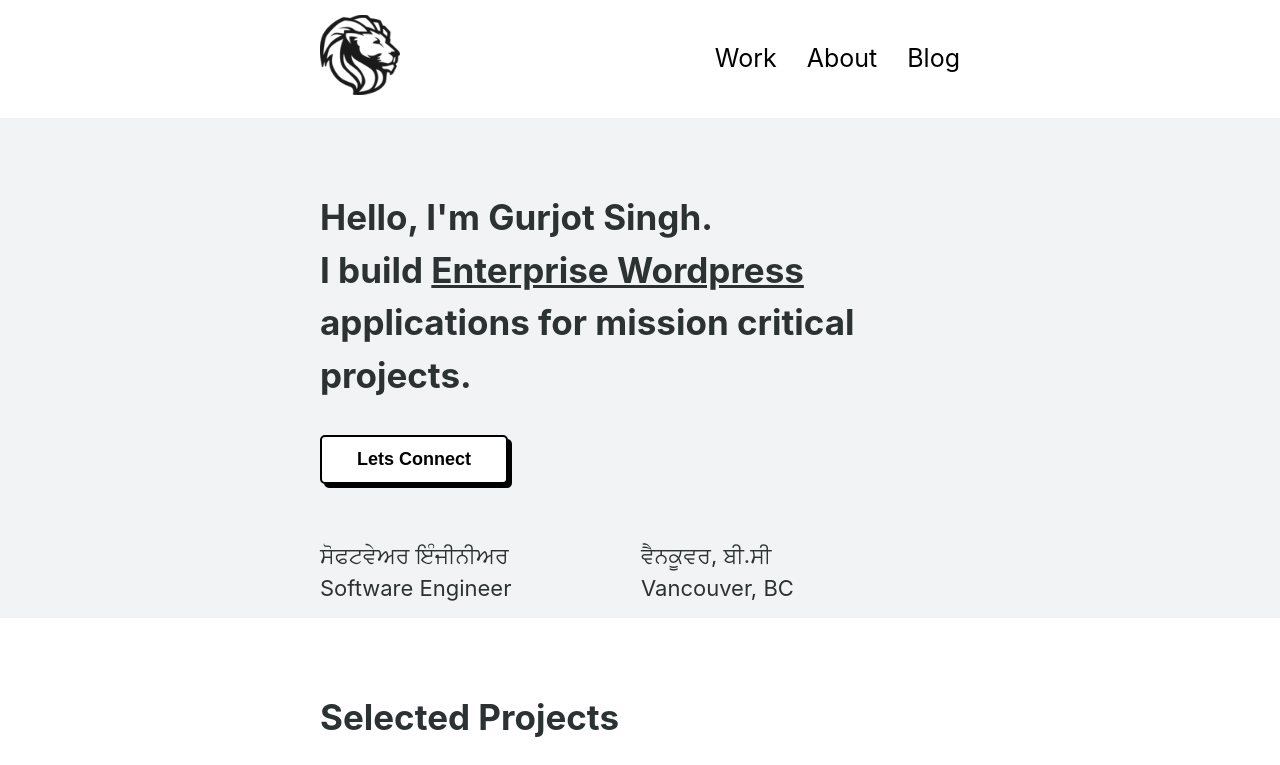
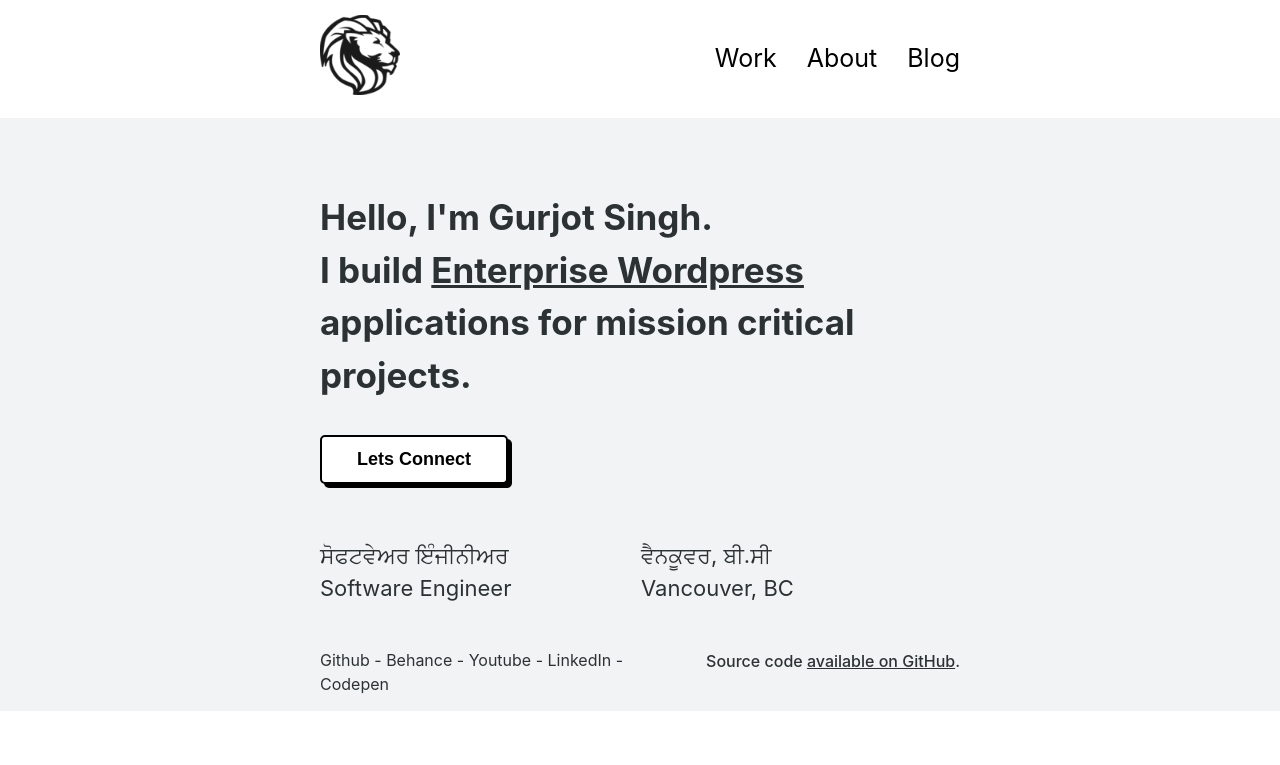
Before and after one commit to gurjotsinghdev/gurjotsinghdev, a Next.js app: page / in a window 1280 px wide. Shown: the top 765 px of the page. Built offline with nearby package versions, Linux system fonts and the light colour scheme.

Commit message:
hide featured

```diff
--- a/pages/index.js
+++ b/pages/index.js
@@ -7,7 +7,7 @@ export default function Home() {
     <>
 
     <Hero />
-    <FeaturedProjects />
+    {/* <FeaturedProjects /> */}
     </>
   )
 }
```
